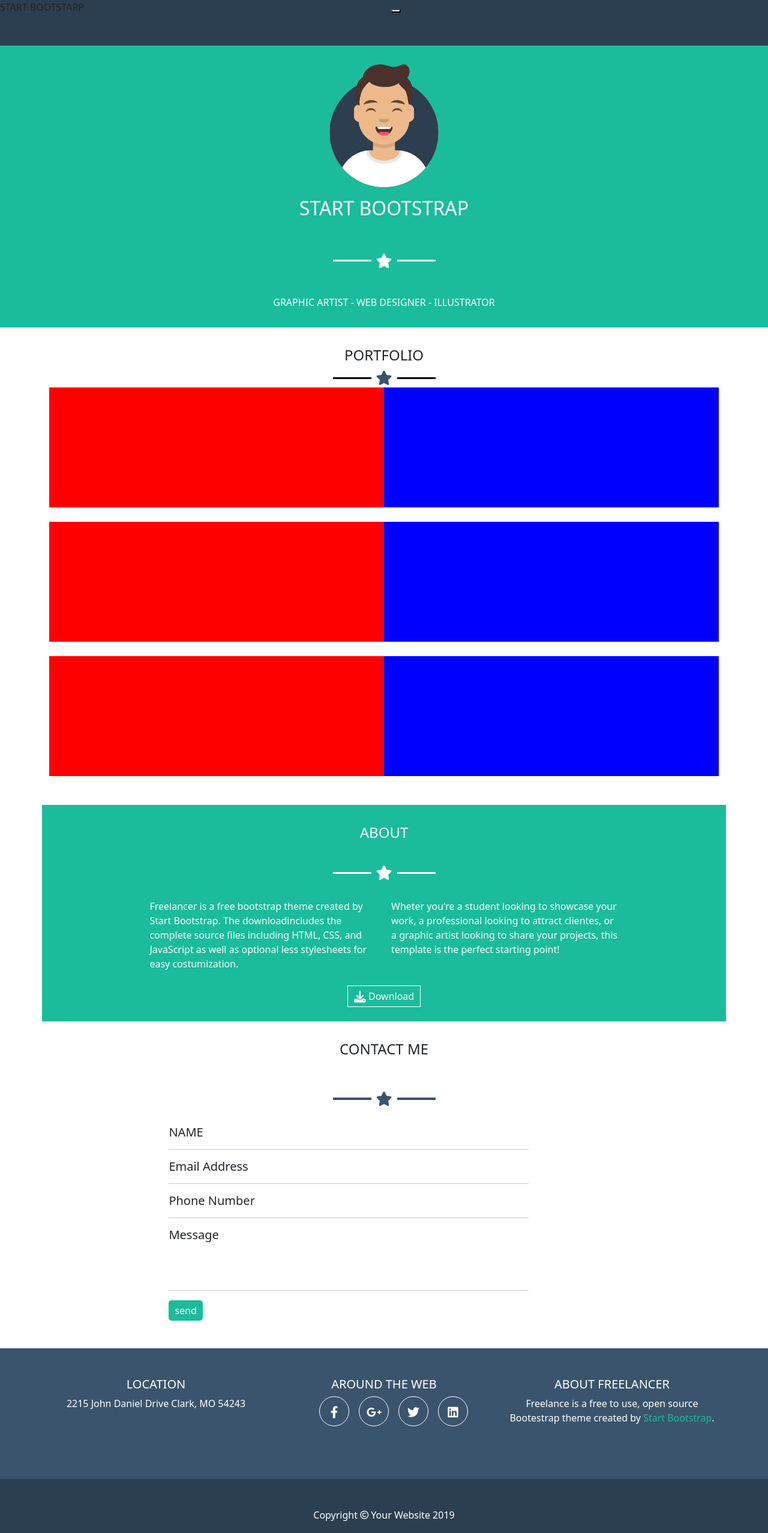
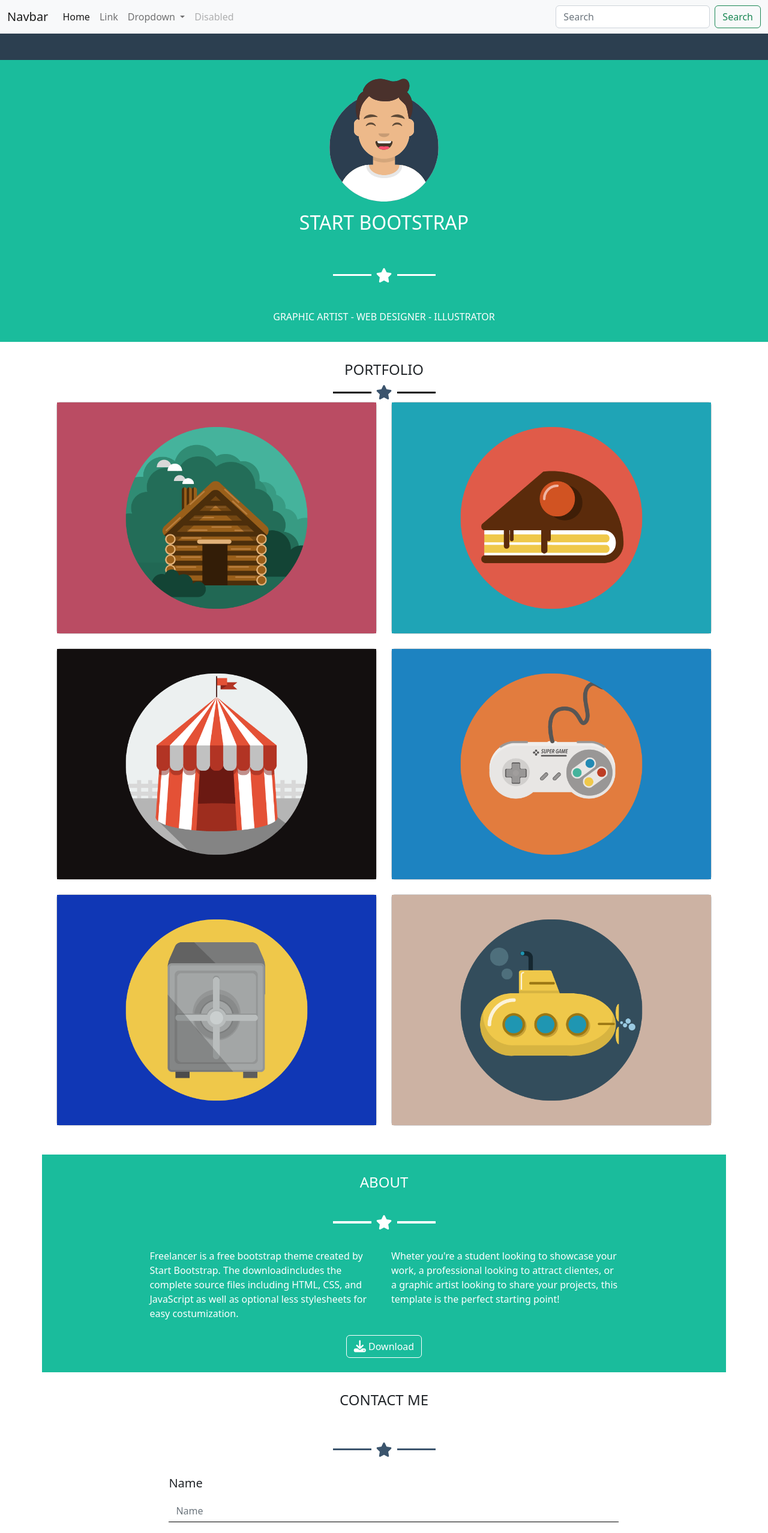
Before and after one commit to lexbert17/html-css-bootstrap-freelancer, a plain HTML site: page index.html in a window 1280 px wide. Shown: the top 2556 px of the page at 60% size. Drawn offline with nearby package versions, Linux system fonts and the light colour scheme.

Commit message:
add: immagini e sitemazione sezione contatct

```diff
--- a/css/style.css
+++ b/css/style.css
@@ -69,14 +69,6 @@
 @media screen and(min-width :1121px){
 
 }
-.red{
-    background-color: red;
-    height: 200px;
-}
-.blu{
-    background-color: blue;
-    height: 200px;
-}
 
 /* sezione about */
 #about .container-md{
@@ -93,20 +85,18 @@
 #contact .line{
     background-color: var(--bg-footer-top);
 }
-
-
-
-.download{
-    display: inline-block;
-    padding: 5px 10px;
+.ms_download{
+    background-color: var(--hero-bg-color);
     border: 1px solid white;
-
 }
-a{
-    text-decoration: none;
-    color: white;
+.ms_download:hover{
+    background-color: var(--hero-bg-color);
+    border: 1px solid white;
 }
-
+.ms_download:hover{
+    background-color: var(--hero-bg-color);
+    border: 1px solid white;
+}
 /* sezione contact */
 h4{
     text-align: center;
@@ -120,15 +110,32 @@
     padding-bottom: 30px;
 
 }
+.ms_focus-visible:focus{
+   border: none;
+   box-shadow: none;
+   border-bottom: 1px solid black;
+    border-radius: 0%;
+}
+.ms_focus-visible{
+    border: none;
+    border-bottom: 1px solid black;
+    border-radius: 0%;
+}
 .identity hr{
     width: 80%;
 }
-.send{
-    padding: 5px 10px;
-    border-radius: 5px;
+.ms_send{
     background-color: var(--hero-bg-color);
-    color: var(--color-white);
     border: none;
+}
+.ms_send:focus-visible{
+    background-color: var(--hero-bg-color);
+}
+.ms_send:first-child:active{
+    background-color: var(--hero-bg-color);
+}
+.ms_send:hover{
+    background-color: var(--hero-bg-color);
 }
 #footer-top{
     background-color: var(--bg-footer-top);
--- a/index.html
+++ b/index.html
@@ -7,21 +7,49 @@
     <title>Document</title>
     <link rel="stylesheet" href="https://cdn.jsdelivr.net/npm/bootstrap@5.2.3/dist/css/bootstrap.min.css">
     <link rel="stylesheet" href="css/style.css">
-    <link rel="stylesheet" href="css/responsive.css">
+
 </head>
 <body>
     <header >
-        <nav class=".container-fluid">
-            <div class="row g-4">
-                <div class="col">
-                    START BOOTSTARP
+        <div class=".container-fluid">
+            <nav class="navbar navbar-expand-lg bg-light">
+                <div class="container-fluid">
+                  <a class="navbar-brand" href="#">Navbar</a>
+                  <button class="navbar-toggler" type="button" data-bs-toggle="collapse" data-bs-target="#navbarSupportedContent" aria-controls="navbarSupportedContent" aria-expanded="false" aria-label="Toggle navigation">
+                    <span class="navbar-toggler-icon"></span>
+                  </button>
+                  <div class="collapse navbar-collapse" id="navbarSupportedContent">
+                    <ul class="navbar-nav me-auto mb-2 mb-lg-0">
+                      <li class="nav-item">
+                        <a class="nav-link active" aria-current="page" href="#">Home</a>
+                      </li>
+                      <li class="nav-item">
+                        <a class="nav-link" href="#">Link</a>
+                      </li>
+                      <li class="nav-item dropdown">
+                        <a class="nav-link dropdown-toggle" href="#" role="button" data-bs-toggle="dropdown" aria-expanded="false">
+                          Dropdown
+                        </a>
+                        <ul class="dropdown-menu">
+                          <li><a class="dropdown-item" href="#">Action</a></li>
+                          <li><a class="dropdown-item" href="#">Another action</a></li>
+                          <li><hr class="dropdown-divider"></li>
+                          <li><a class="dropdown-item" href="#">Something else here</a></li>
+                        </ul>
+                      </li>
+                      <li class="nav-item">
+                        <a class="nav-link disabled">Disabled</a>
+                      </li>
+                    </ul>
+                    <form class="d-flex" role="search">
+                      <input class="form-control me-2" type="search" placeholder="Search" aria-label="Search">
+                      <button class="btn btn-outline-success" type="submit">Search</button>
+                    </form>
+                  </div>
                 </div>
-                <div class="col">
-                    <button></button>
-                </div>
+              </nav>
+
             </div>
-
-        </nav>
     </header>
 
     <section class="hero p-4">
@@ -53,22 +81,40 @@
 
                 <div class="container-lg">
                     <div class="row g-4">
-                        <div class="col-12 col-lg-6 col-xxl-4 red">
+                        <div class="col-12 col-lg-6 col-xxl-4">
+                            <div class="card">
+                                <img src="img/cabin.png" alt="img">
+                            </div>
                         </div>
 
                         <div class="col-12 col-lg-6 col-xxl-4 blu">
+                            <div class="card">
+                                <img src="img/cake.png" alt="img">
+                            </div>
                         </div>
 
-                        <div class="col-12 col-lg-6 col-xxl-4 red">
+                        <div class="col-12 col-lg-6 col-xxl-4">
+                            <div class="card">
+                                <img src="img/circus.png" alt="img">
+                            </div>
                         </div>
 
                         <div class="col-12 col-lg-6 col-xxl-4 blu">
+                            <div class="card">
+                                <img src="img/game.png" alt="img">
+                            </div>
                         </div>
 
-                        <div class="col-12 col-lg-6 col-xxl-4 red">
+                        <div class="col-12 col-lg-6 col-xxl-4">
+                            <div class="card">
+                                <img src="img/safe.png" alt="img">
+                            </div>
                         </div>
 
                         <div class="col-12 col-lg-6 col-xxl-4 blu">
+                            <div class="card">
+                                <img src="img/submarine.png" alt="img">
+                            </div>
                         </div>
 
                     </div>
@@ -98,14 +144,8 @@
                     </div>
                 </div>
             </div>
-            <div class="download mb-4">
-                <a href="">
-                <i class="fa-solid fa-download fa-lg" style="color: #ffffff;"></i>
-                <span>Download</span>
-                </a>
-
-            </div>
-
+                <button type="button" class="btn btn-success mb-4 ms_download"><i class="fa-solid fa-download fa-lg" style="color: #ffffff;"></i>
+                    <span>Download</span></button>
         </div>
     </section>
 
@@ -120,12 +160,33 @@
                     <div class="line"></div>
                 </div>
                 <ul class="identity">
-                    <li><h5>NAME</h5><hr></li>
-                    <li><h5>Email Address</h5><hr></li>
-                    <li><h5>Phone Number</h5><hr></li>
-                    <li><h5>Message</h5></li>
-                    <li><hr></li>
-                    <li><button class="send">send</button></li>
+                    <li>
+                        <div class="mb-3">
+                            <label for="formGroupExampleInput" class="form-label"><h5>Name</h5></label>
+                            <input type="text" class="form-control ms_focus-visible" id="formGroupExampleInput" placeholder="Name">
+                        </div>
+                    </li>
+
+                    <li>
+                        <div class="mb-3">
+                            <label for="formGroupExampleInput" class="form-label"><h5>Email Address</h5></label>
+                            <input type="email" class="form-control ms_focus-visible" id="formGroupExampleInput" placeholder="Email address">
+                        </div>
+                    </li>
+
+                    <li>
+                        <div class="mb-3">
+                            <label for="formGroupExampleInput" class="form-label"><h5>Phone Number</h5></label>
+                            <input type="text" class="form-control ms_focus-visible" id="formGroupExampleInput" placeholder="Phone Numeber">
+                        </div>
+                    </li>
+
+                    <li>
+                        <div class="mb-3">
+                            <h5>Message</h5>
+                            <textarea rows="8" class="form-control ms_focus-visible" aria-label="With textarea"></textarea>
+                        </div>
+                    </li>
                 </ul>
 
 
```
